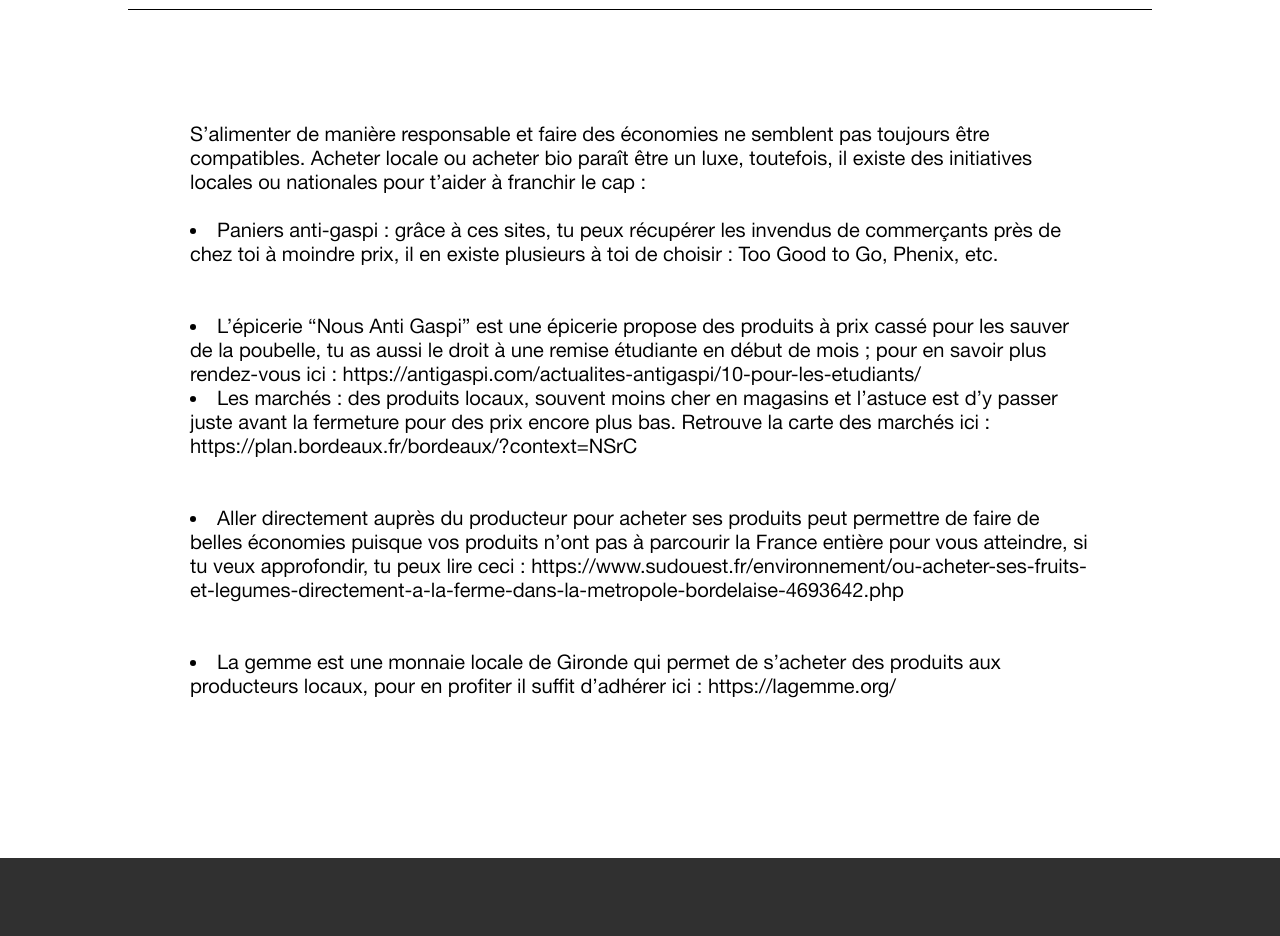
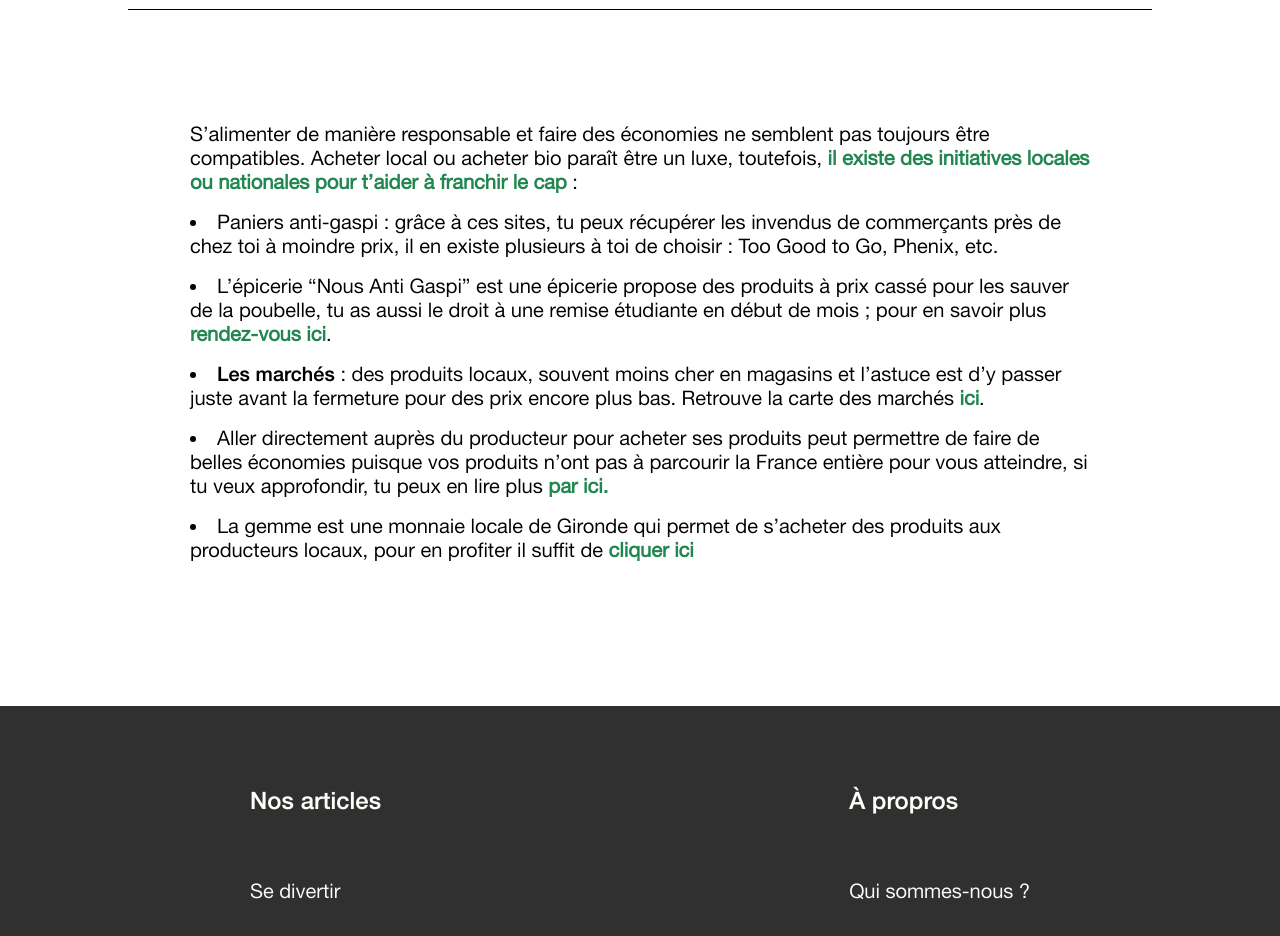
Before and after one commit to HeloisePi/Reboot2023_, a SvelteKit app: page /senourrir/bien-manger in a window 1280 px wide. Shown: the part 620-1556 px from the top of the page. Built offline with nearby package versions, Linux system fonts and the light colour scheme.

Commit message:
liens visibles suppr

```diff
--- a/src/routes/senourrir/bien-manger/+page.svelte
+++ b/src/routes/senourrir/bien-manger/+page.svelte
@@ -1,36 +1,81 @@
 <script>
-    import Contenaire from "../../component/Contenaire.svelte";
-    import HeroTheme from "../../component/HeroTheme.svelte";
+	import Contenaire from '../../component/Contenaire.svelte';
+	import HeroTheme from '../../component/HeroTheme.svelte';
 </script>
 
-<HeroTheme srcImg="/images/logo/food.svg" title="Se nourrir à faible impact et moindre frais"></HeroTheme>
+<HeroTheme srcImg="/images/logo/food.svg" title="Se nourrir à faible impact et moindre frais"
+></HeroTheme>
+
 <section>
-<Contenaire><p>S’alimenter de manière responsable et faire des économies ne semblent pas toujours être compatibles. Acheter locale ou acheter bio paraît être un luxe, toutefois, il existe des initiatives locales ou nationales pour t’aider à franchir le cap :<br><br>
-    <li>Paniers anti-gaspi : grâce à ces sites, tu peux récupérer les invendus de commerçants près de chez toi à moindre prix, il en existe plusieurs à toi de choisir : Too Good to Go, Phenix, etc.
-    </li><br><br>
-    <li>L’épicerie “Nous Anti Gaspi” est une épicerie propose des produits à prix cassé pour les sauver de la poubelle, tu as aussi le droit à une remise étudiante en début de mois ; pour en savoir plus rendez-vous ici : https://antigaspi.com/actualites-antigaspi/10-pour-les-etudiants/</li>
-    <li>Les marchés : des produits locaux, souvent moins cher en magasins et l’astuce est d’y passer juste avant la fermeture pour des prix encore plus bas. Retrouve la carte des marchés ici : https://plan.bordeaux.fr/bordeaux/?context=NSrC
-    </li><br><br>
-    <li>Aller directement auprès du producteur pour acheter ses produits peut permettre de faire de belles économies puisque vos produits n’ont pas à parcourir la France entière pour vous atteindre, si tu veux approfondir, tu peux lire ceci : https://www.sudouest.fr/environnement/ou-acheter-ses-fruits-et-legumes-directement-a-la-ferme-dans-la-metropole-bordelaise-4693642.php</li><br><br>
-    <li>La gemme est une monnaie locale de Gironde qui permet de s’acheter des produits aux producteurs locaux, pour en profiter il suffit d’adhérer ici : https://lagemme.org/</li><br><br>
+	<Contenaire
+		><p>
+			S’alimenter de manière responsable et faire des économies ne semblent pas toujours être
+			compatibles. Acheter local ou acheter bio paraît être un luxe, toutefois, <span class="green"
+				>il existe des initiatives locales ou nationales pour t’aider à franchir le cap</span
+			> :
+		</p>
+		<p>
+			<li>
+				Paniers anti-gaspi : grâce à ces sites, tu peux récupérer les invendus
+				de commerçants près de chez toi à moindre prix, il en existe plusieurs à toi de choisir : Too
+				Good to Go, Phenix, etc.
+			</li>
+			<li>
+				L’épicerie “Nous Anti Gaspi” est une épicerie propose des produits à prix cassé pour les
+				sauver de la poubelle, tu as aussi le droit à une remise étudiante en début de mois ; pour
+				en savoir plus <a href="https://antigaspi.com/actualites-antigaspi/10-pour-les-etudiants/"
+					>rendez-vous ici</a
+				>.
+			</li>
+			<li>
+				<span class="bold">Les marchés</span> : des produits locaux, souvent moins cher en magasins et l’astuce est d’y passer
+				juste avant la fermeture pour des prix encore plus bas.
+                Retrouve la carte des marchés <a href="https://plan.bordeaux.fr/bordeaux/?context=NSrC">ici</a>.
+
+			</li>
+			<li>
+				Aller directement auprès du producteur pour acheter ses produits peut permettre de faire de
+				belles économies puisque vos produits n’ont pas à parcourir la France entière pour vous
+				atteindre, si tu veux approfondir, tu peux en lire plus <a href="https://www.sudouest.fr/environnement/ou-acheter-ses-fruits-et-legumes-directement-a-la-ferme-dans-la-metropole-bordelaise-4693642.php">par ici.</a>
+
+			</li>
+			<li>
+				La gemme est une monnaie locale de Gironde qui permet de s’acheter des produits aux
+				producteurs locaux, pour en profiter il suffit de <a href="https://lagemme.org/">cliquer ici</a>
+			</li>
 		</p>
 	</Contenaire>
 </section>
 
-
 <style>
-    section{
+	section {
 		width: 100vw;
 		padding-left: 5rem;
 		padding-right: 5rem;
 	}
 	@media screen and (max-width: 450px) {
-        section{
+		section {
 			padding-left: 1rem;
 			padding-right: 1rem;
 		}
 	}
-    p{
+
+	p {
 		max-width: 900px;
+		margin-bottom: 2vh;
+	}
+
+	a {
+		color: #21864f;
+		font-weight: bold;
+	}
+
+	a:hover {
+		text-decoration: underline;
+		text-underline-offset: 0.4vh;
+	}
+
+    li {
+        margin-bottom: 1rem;
     }
 </style>
```
Lines whose indentation alone changed are shown as unchanged.
